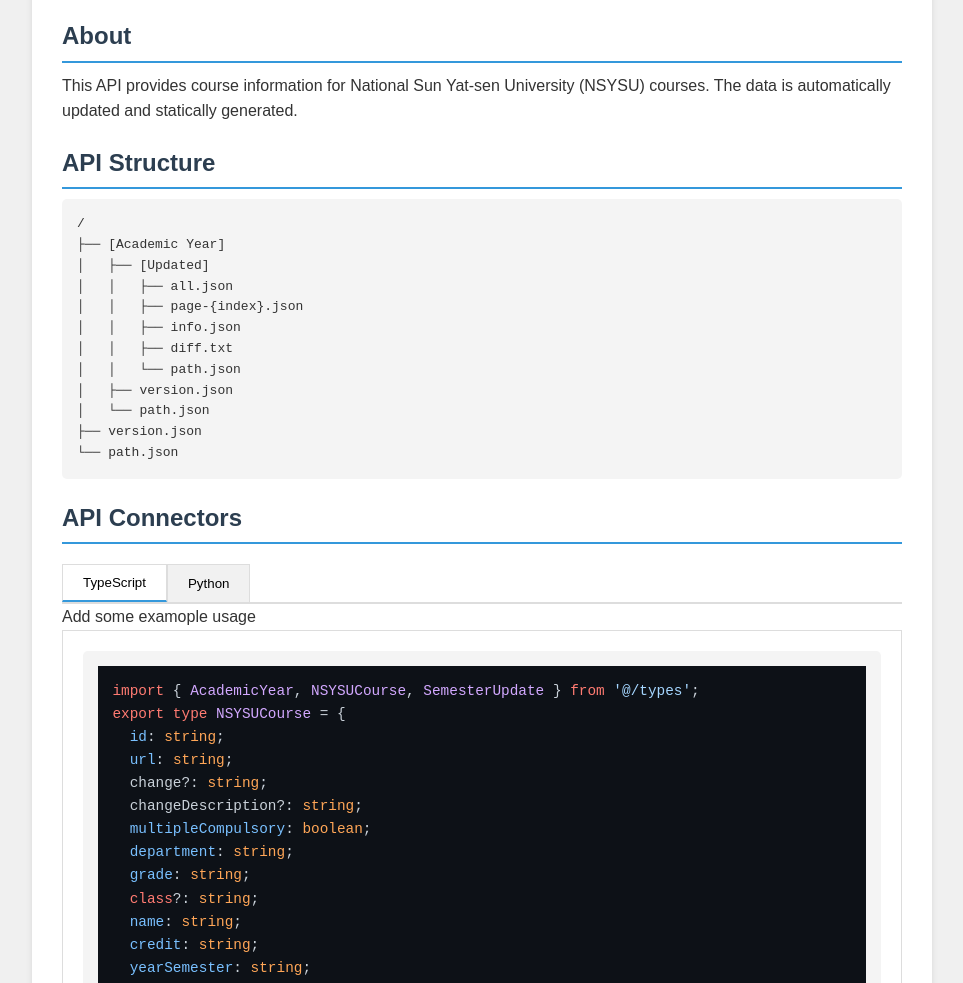
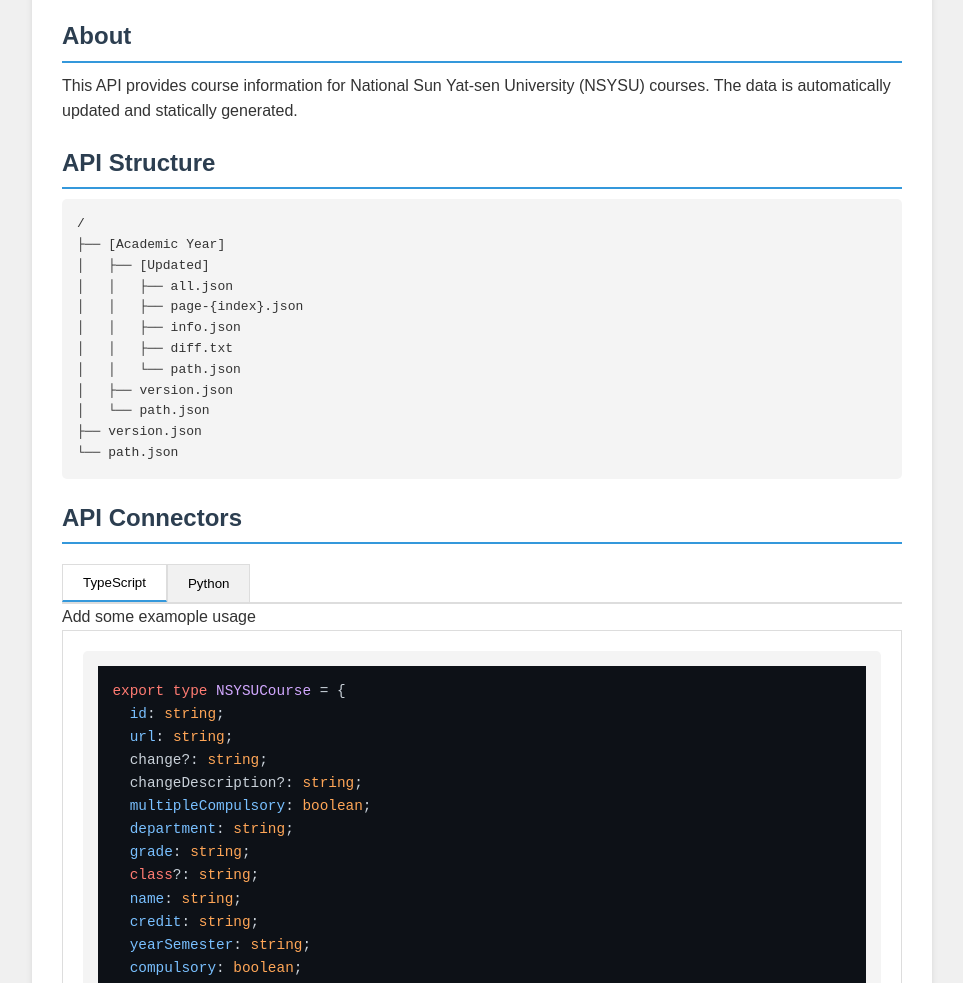
Before and after one commit to christang0316/NSYSUCourseAPI, a plain HTML site: page docs/index.html in a window 1280 px wide. Shown: the part 117-1100 px from the top of the page, without its empty margins (158-1121 px from the left). Drawn offline with nearby package versions, Linux system fonts and the light colour scheme.

Commit message:
Update index.html

```diff
--- a/docs/index.html
+++ b/docs/index.html
@@ -129,8 +129,7 @@
                     <button class="tab-button" data-tab="python">Python</button>
                 </div>Add some examople usage
                 <div id="typescript" class="tab-content active">
-                    <pre><code id="typescript-code" class="language-typescript">import { AcademicYear, NSYSUCourse, SemesterUpdate } from '@/types';
-export type NSYSUCourse = {
+                    <pre><code id="typescript-code" class="language-typescript">export type NSYSUCourse = {
   id: string;
   url: string;
   change?: string;
```
